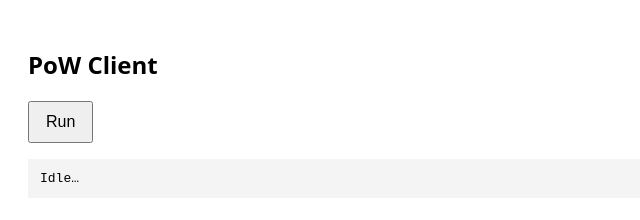
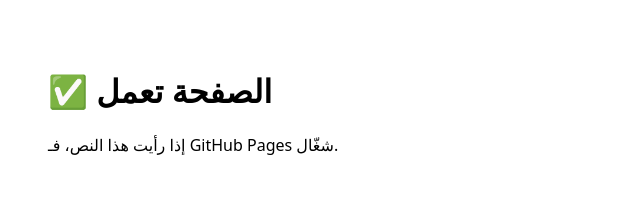
Before and after one commit to shsha8024-ops/pow-server, a website: page index.html in a window 1280 px wide. Shown: the whole page, without its empty margins (0-640 px from the left). Drawn offline with Linux system fonts and the light colour scheme.

Commit message:
Update index.html

```diff
--- a/index.html
+++ b/index.html
@@ -1,59 +1,11 @@
 <!DOCTYPE html>
-<html lang="en">
+<html>
 <head>
-    <meta charset="UTF-8">
-    <meta name="viewport" content="width=device-width, initial-scale=1.0">
-    <title>PoW Client</title>
-    <style>
-        body {
-            font-family: system-ui;
-            padding: 20px;
-        }
-        button {
-            padding: 10px 16px;
-            font-size: 16px;
-        }
-        pre {
-            background: #f4f4f4;
-            padding: 12px;
-            margin-top: 16px;
-            white-space: pre-wrap;
-        }
-    </style>
+  <meta charset="utf-8">
+  <title>TEST</title>
 </head>
-<body>
-
-<h2>PoW Client</h2>
-<button onclick="run()">Run</button>
-
-<pre id="output">Idle…</pre>
-
-<script>
-const SERVER_URL = "https://pow-server.onrender.com";
-
-const output = document.getElementById("output");
-
-function log(text) {
-    output.textContent = text;
-}
-
-async function run() {
-    try {
-        log("Requesting /challenge …");
-
-        const res = await fetch(SERVER_URL + "/challenge");
-        if (!res.ok) {
-            throw new Error("HTTP " + res.status);
-        }
-
-        const data = await res.json();
-        log("Server response:\n\n" + JSON.stringify(data, null, 2));
-
-    } catch (err) {
-        log("Error:\n" + err.message);
-    }
-}
-</script>
-
+<body style="font-family: system-ui; padding: 40px;">
+  <h1>✅ الصفحة تعمل</h1>
+  <p>إذا رأيت هذا النص، فـ GitHub Pages شغّال.</p>
 </body>
 </html>
```
